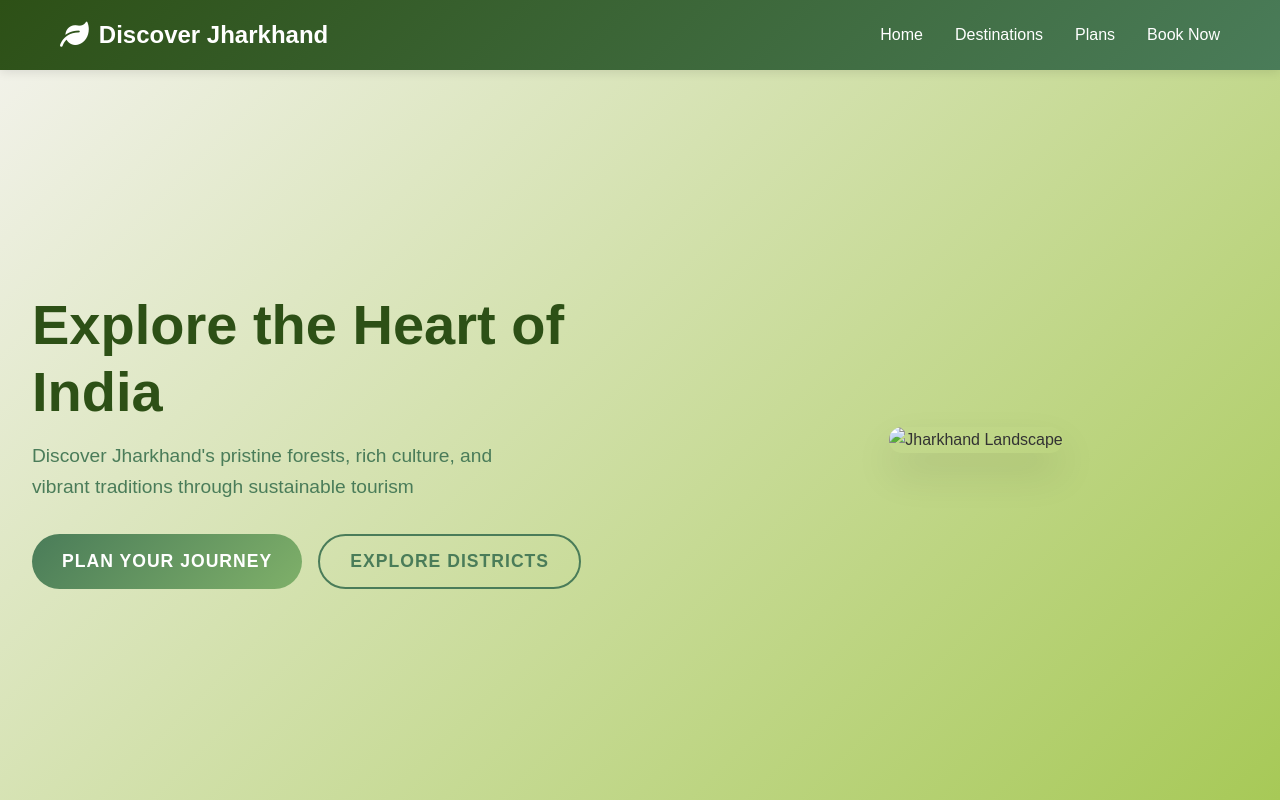
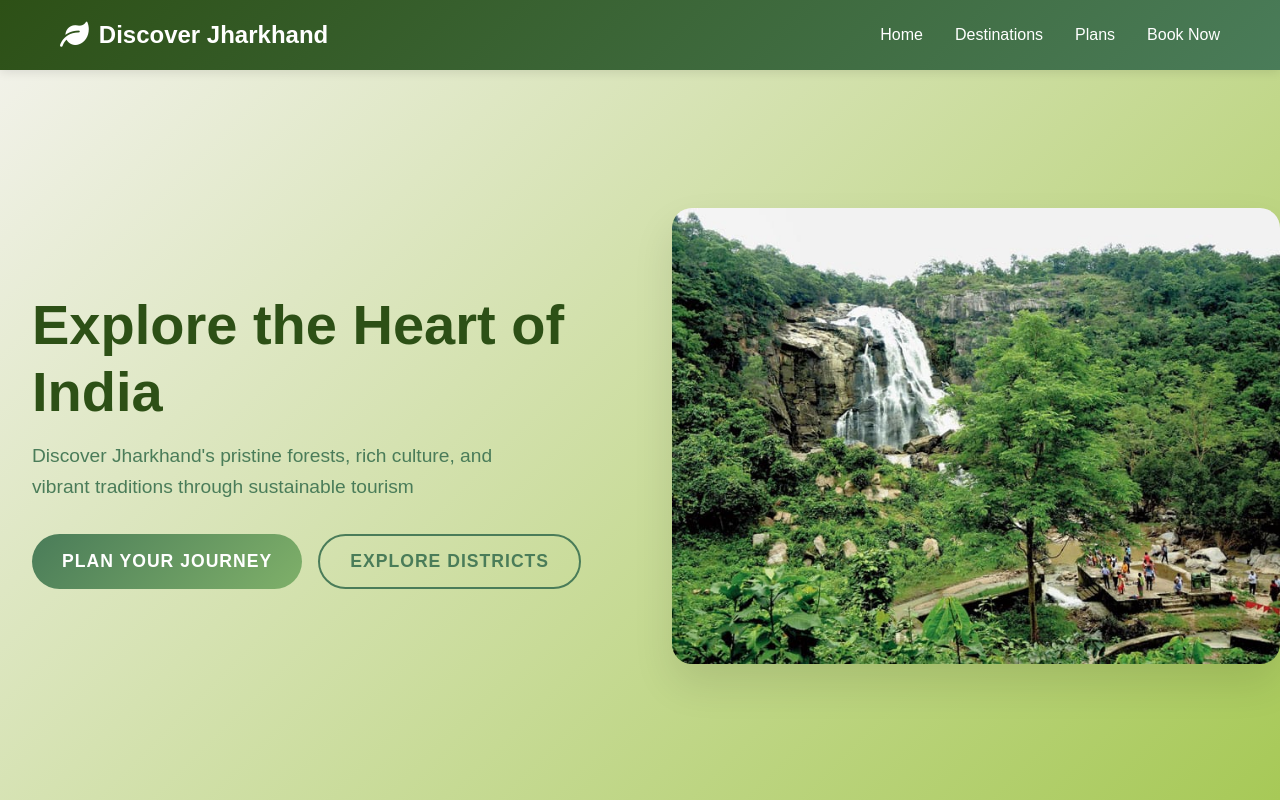
Before and after one commit to Jayashankar15/tourism-explorer, a plain HTML site: page index.html in a window 1280 px wide. Shown: the top 800 px of the page. Drawn offline with Linux system fonts and the light colour scheme.

Commit message:
Update index.html

```diff
--- a/index.html
+++ b/index.html
@@ -40,7 +40,7 @@
             </div>
         </div>
         <div class="hero-image">
-            <img src="images/jharkhand-banner.jpg" alt="Jharkhand Landscape" />
+            <img src="jharkhand landscape.jpg" alt="Jharkhand Landscape" />
         </div>
     </section>
     <!-- ======= Explore Hotels & Restaurants Section ======= -->
```
